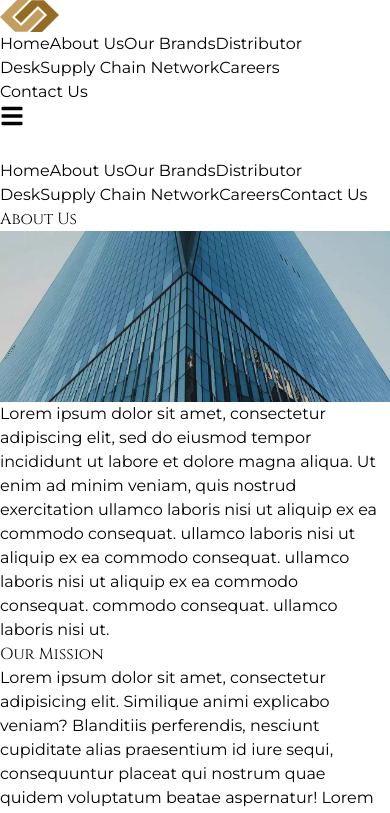
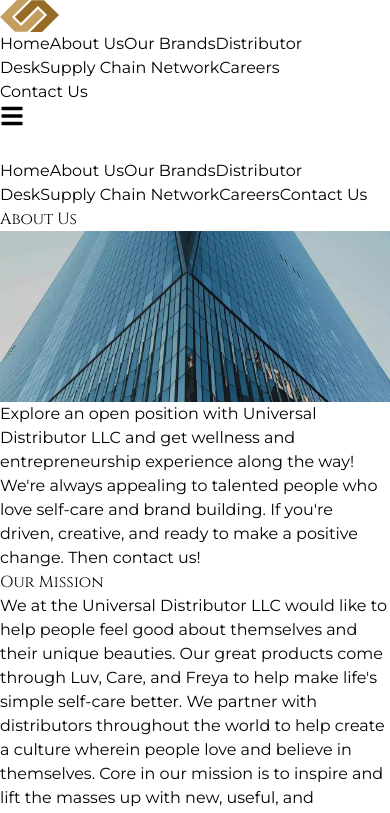
Before and after one commit to agence-github/universal-website, a React (Vite) app: page /about in a window 390 px wide. Shown: the top 813 px of the page. Built offline with nearby package versions, Linux system fonts and the light colour scheme.

Commit message:
contents updated

```diff
--- a/src/components/EmployeeBenefits.jsx
+++ b/src/components/EmployeeBenefits.jsx
@@ -1,12 +1,12 @@
 import React from 'react'
 
-const EmployeeBenefits = () => {
+const EmployeeBenefits = ({text}) => {
   return (
     <div className='pt-6'>
       <img src='/assets/fake.svg' alt='img' className='h-[110px] mx-auto' />
       <h1 className='text-center text-[#C49E5F] lg:tracking-wider cinzel-font uppercase text-3xl py-6'>Lorem Ipsum</h1>
 
-      <p className='text-center px-6'>Lorem ipsum dolor sit amet, consectetur adipiscing elit, sed do eiusmod tempor incididunt ut labore et dolore magna aliqua. Ut enim ad</p>
+      <p className='text-center px-6'>{text}</p>
     </div>
   )
 }
--- a/src/pages/AboutUs/AboutHero.jsx
+++ b/src/pages/AboutUs/AboutHero.jsx
@@ -36,14 +36,13 @@
       </div>
 
       <Fade>
-      <div className="text-center lg:px-20 text-sm px-8 pt-8 lg:pt-0 lg:text-xl">
-        Lorem ipsum dolor sit amet, consectetur adipiscing elit, sed do eiusmod
-        tempor incididunt ut labore et dolore magna aliqua. Ut enim ad minim
-        veniam, quis nostrud exercitation ullamco laboris nisi ut aliquip ex ea
-        commodo consequat. ullamco laboris nisi ut aliquip ex ea commodo
-        consequat. ullamco laboris nisi ut aliquip ex ea commodo consequat.
-        commodo consequat. ullamco laboris nisi ut.
-      </div>
+        <div className="text-center lg:px-20 text-sm px-8 pt-8 lg:pt-0 lg:text-xl">
+          Explore an open position with Universal Distributor LLC and get
+          wellness and entrepreneurship experience along the way! We're always
+          appealing to talented people who love self-care and brand building. If
+          you're driven, creative, and ready to make a positive change.
+          Then contact us!
+        </div>
       </Fade>
     </section>
   );
--- a/src/pages/AboutUs/AboutSection.jsx
+++ b/src/pages/AboutUs/AboutSection.jsx
@@ -17,7 +17,12 @@
             className="text-center lg:text-xl text-lg uppercase tracking-wider text-[#ebebeb] pt-6 lg:pt-0"
             initial={{ opacity: 0, y: 50 }}
             whileInView={{ opacity: 1, y: 0 }}
-            transition={{ duration: 0.5, delay: 0.2, type: "spring", stiffness: 100 }}
+            transition={{
+              duration: 0.5,
+              delay: 0.2,
+              type: "spring",
+              stiffness: 100,
+            }}
             viewport={{ once: false, amount: 0.3 }}
           >
             LOREM IPSUM
@@ -27,7 +32,12 @@
             className="lg:text-7xl text-5xl text-center text-white lg:tracking-wider cinzel-font py-2"
             initial={{ opacity: 0, scale: 0.8 }}
             whileInView={{ opacity: 1, scale: 1 }}
-            transition={{ duration: 0.5, delay: 0.4, type: "spring", stiffness: 100 }}
+            transition={{
+              duration: 0.5,
+              delay: 0.4,
+              type: "spring",
+              stiffness: 100,
+            }}
             viewport={{ once: false, amount: 0.3 }}
           >
             lorem ipsum
@@ -37,20 +47,24 @@
             className="py-4 text-white text-center lg:px-20 px-3 lg:text-lg text-sm"
             initial={{ opacity: 0, y: 50 }}
             whileInView={{ opacity: 1, y: 0 }}
-            transition={{ duration: 0.5, delay: 0.6, type: "spring", stiffness: 100 }}
+            transition={{
+              duration: 0.5,
+              delay: 0.6,
+              type: "spring",
+              stiffness: 100,
+            }}
             viewport={{ once: false, amount: 0.3 }}
           >
-            Lorem ipsum dolor sit amet, consectetur adipiscing elit, sed do
-            eiusmod tempor incididunt ut labore et dolore magna aliqua. Ut enim
-            ad minim veniam, quis nostrud exercitation ullamco laboris nisi ut
-            aliquip ex ea commo consequat. Lorem ipsum dolor sit amet,
-            consectetur adipiscing elit, sed do eiusmod tempor incididunt ut ore
-            et dolore magna aliqua. Ut enim ad minim venia, quis nostrud
-            exercitation ullamco laboris nisi ut aliquip ex ea commodo
-            consequat. Lorem ipsum dolor sit met, consectetur adipiscing elit,
-            sed do eiusmod tempor incididunt ut labore et dolore magna aliqua.
-            Ut enim ad minim veniam, quis nostrud exercitation ullamco labor
-            nisi ut aliquip ex ea commodo consequat.
+            Universal Distributor LLC offers unique Luv, Care, and Freya brands
+            for each of these. Our portfolio of products serves a wide range of
+            consumer needs and tastes-from Oral Care Accessories to Personal
+            Care Products, among others. As part of its initiative to ensure the
+            success of its associates, full marketing and promotional support is
+            given to each of the brands to drive improved sales and build brand
+            equity. Plus, competitive rates and terms to help you improve your
+            bottom line. We're a loyal partner-we're here to help craft just the
+            right consistent experience that moves your business forward
+            and takes it there.
           </motion.p>
         </div>
       </motion.div>
--- a/src/pages/AboutUs/MissionVision.jsx
+++ b/src/pages/AboutUs/MissionVision.jsx
@@ -15,14 +15,14 @@
           </Slide>
           <Fade>
             <div className=" text-black lg:text-xl mt-0 tracking-normal font-medium lg:mr-14">
-              Lorem ipsum dolor sit amet, consectetur adipisicing elit.
-              Similique animi explicabo veniam? Blanditiis perferendis, nesciunt
-              cupiditate alias praesentium id iure sequi, consequuntur placeat
-              qui nostrum quae quidem voluptatum beatae aspernatur! Lorem ipsum
-              dolor sit amet, consectetur adipisicing elit. Similique animi
-              explicabo veniam? Blanditiis perferendis, nesciunt cupiditate
-              alias praesentium id iure sequi, consequuntur placeat qui nostrum
-              quae quidem voluptatum beatae aspernatur!
+              We at the Universal Distributor LLC would like to help people feel
+              good about themselves and their unique beauties. Our great
+              products come through Luv, Care, and Freya to help make life's
+              simple self-care better. We partner with distributors throughout
+              the world to help create a culture wherein people love and believe
+              in themselves. Core in our mission is to inspire and lift the
+              masses up with new, useful, and affordable ways to take care of
+              one's self.
             </div>
           </Fade>
         </div>
@@ -53,14 +53,12 @@
           </Slide>
           <Fade>
             <div className=" text-black lg:text-xl mt-0 tracking-normal font-medium lg:text-end lg:ml-14">
-              Lorem ipsum dolor sit amet, consectetur adipisicing elit.
-              Similique animi explicabo veniam? Blanditiis perferendis, nesciunt
-              cupiditate alias praesentium id iure sequi, consequuntur placeat
-              qui nostrum quae quidem voluptatum beatae aspernatur! Lorem ipsum
-              dolor sit amet, consectetur adipisicing elit. Similique animi
-              explicabo veniam? Blanditiis perferendis, nesciunt cupiditate
-              alias praesentium id iure sequi, consequuntur placeat qui nostrum
-              quae quidem voluptatum beatae aspernatur!
+              At Universal Distributor LLC, we are committed to a future where
+              self-care is truly within reach. We are the leading provider of
+              top-of-the-line personal care products. We partner with other
+              amazing brands like Luv, Care, and Freya to spread the message of
+              empowering people through self-love. Creating confidence through
+              our products, one accessory at a time.
             </div>
           </Fade>
         </div>
--- a/src/pages/Brands/BrandsHero.jsx
+++ b/src/pages/Brands/BrandsHero.jsx
@@ -20,7 +20,7 @@
         >
           Our <p></p>Brands
 
-          <p className="text-2xl font-sans pt-4 w-[700px] hidden lg:block">Lorem ipsum dolor sit amet, consectetur adipiscing elit, sed do eiusmod tempor incididunt ut labore et dolore magna aliqua.</p>
+          <p className="text-2xl font-sans pt-4 w-[700px] hidden lg:block">Discover our family of exceptional brands: Luv, Care, and Freya. Each brand offers a range of products specifically designed to enhance the quality of your daily life. From oral care to personal hygiene, our brands are committed to quality, innovation, and your well-being.</p>
         </motion.h1>
       </div>
     </section>
--- a/src/pages/Careers/AfterHero.jsx
+++ b/src/pages/Careers/AfterHero.jsx
@@ -19,11 +19,11 @@
             <p className="pt-2">dolor Amit</p>
           </div>
           <div className="text-black lg:text-xl text-center lg:text-left px-10 lg:px-0 mt-0 tracking-normal font-medium">
-            Lorem ipsum dolor sit amet, consectetur adipiscing elit, sed do
-            eiusmod tempor incididunt ut labore et dolore magna aliqua. Ut enim
-            ad minim veniam, quis nostrud exercitation ullamco laboris nisi ut
-            aliquip ex ea commodo consequat. aliqua. Ut enim ad minim veniam,
-            quis nostrud exercitation ullamco
+            Ease yourself into adopting a satisfying career with Universal
+            Distributor LLC that encompasses passion and business. Being part of
+            this vibrant group entails working alongside the best talents in
+            this field, advanced branding and marketing and product development
+            skills, and participating in a cause that truly matters.
           </div>
         </div>
 
--- a/src/pages/Home/Hero.jsx
+++ b/src/pages/Home/Hero.jsx
@@ -2,8 +2,8 @@
 import { motion } from "framer-motion";
 import { Slide } from "react-awesome-reveal";
 import Separator from "../../components/Separator";
-import hero_one from "/assets/hero_one.webp"
-import hero_two from "/assets/hero_two.webp"
+import hero_one from "/assets/hero_one.webp";
+import hero_two from "/assets/hero_two.webp";
 import WaveButton from "../../components/WaveButton";
 
 const Hero = () => {
@@ -23,7 +23,7 @@
           initial={{ opacity: 0, y: -20 }}
           animate={{ opacity: 1, y: 0 }}
           transition={{ duration: 0.5, delay: 0.2 }}
-          className="text-6xl sm:text-7xl lg:text-[160px] text-center text-[#C49E5F] lg:tracking-wider relative z-10 top-3 cinzel-font lg:top-4"
+          className="text-6xl sm:text-7xl lg:text-[160px] md:text-[120px] text-center text-[#C49E5F] lg:tracking-wider relative z-10 top-3 cinzel-font lg:top-4"
         >
           Lorem Ipsum
         </motion.h1>
@@ -66,12 +66,13 @@
             className="lg:mt-5 mt-48 max-w-lg lg:ml-[500px] ml-auto"
           >
             <p className="text-gray-700 mb-4 lg:text-lg">
-              Lorem ipsum dolor sit amet, consectetur adipiscing elit, sed do
-              eiusmod tempor incididunt ut labore et dolore magna aliqua. Ut
-              enim ad minim veniam, quis nostrud exercitation ullamco laboris
-              nisi ut aliquip ex ea commodo consequat.
+              From the refreshing and invigorating feel of LUV, to the confident
+              smile of CARE, and to the luxurious feel of FREYA. Universal
+              Distributor LLC is a company that houses three distinct brands. We
+              have you covered to feel good, clean and refreshed anytime,
+              anywhere.
             </p>
-            <WaveButton text={"Read more"}/>
+            <WaveButton text={"Read more"} />
           </motion.div>
         </Slide>
       </div>
--- a/src/pages/Home/WhoWeAre.jsx
+++ b/src/pages/Home/WhoWeAre.jsx
@@ -37,9 +37,11 @@
           <Slide direction="up">
             {" "}
             <p className="text-gray-600 text-lg leading-relaxed mb-10 lg:w-3/4">
-              Lorem ipsum dolor sit amet, consectetur adipiscing elit, sed do
-              eiusmod tempor incididunt ut labore et dolore magna aliqua. Ut
-              enim ad minim veniam.
+              Our company transcends the definition of mere distributorship; we
+              also act as a brand incubator. Our brand portfolio, which includes
+              Luv, Care, and Freya, has a full product range, including daily
+              essentials, indulgent treats, and everything useful in between for
+              any lifestyle.
             </p>
           </Slide>
 
--- a/src/pages/Home/WorkTogether.jsx
+++ b/src/pages/Home/WorkTogether.jsx
@@ -25,20 +25,26 @@
       </div>
 
       <Fade className="text-center lg:px-40 lg:text-xl px-10 text-sm">
-        Lorem ipsum dolor sit amet, consectetur adipiscing elit, sed do eiusmod
-        tempor incididunt ut labore et dolore magna aliqua. Ut enim ad minim
-        veniam, quis nostrud exercitation ullamco laboris nisi ut aliquip ex ea
-        commodo consequat.
+        Explore an open position with Universal Distributor LLC and get wellness
+        and entrepreneurship experience along the way! We're always appealing to
+        talented people who love self-care and brand building. If you're driven,
+        creative, and ready to make a positive change. Then contact us!
       </Fade>
 
       <div className="flex justify-center py-6">
-      <WaveButton text={"Career options"}/>
+        <WaveButton text={"Career options"} />
       </div>
 
       <div className="flex justify-center gap-5 py-6 lg:flex-row flex-col px-8 lg:px-0">
-        <Slide direction="left"><img src={work_one} alt="img" /></Slide>
-        <Slide direction="up"><img src={work_three} alt="img" /></Slide>
-        <Slide direction="right"><img src={work_two} alt="img" /></Slide>
+        <Slide direction="left">
+          <img src={work_one} alt="img" />
+        </Slide>
+        <Slide direction="up">
+          <img src={work_three} alt="img" />
+        </Slide>
+        <Slide direction="right">
+          <img src={work_two} alt="img" />
+        </Slide>
       </div>
     </section>
   );
```
Also changed, not shown: src/pages/Careers/MorethanJob.jsx (+21 -3 lines), src/pages/Home/BecomeDistributor.jsx (+8 -7 lines).
